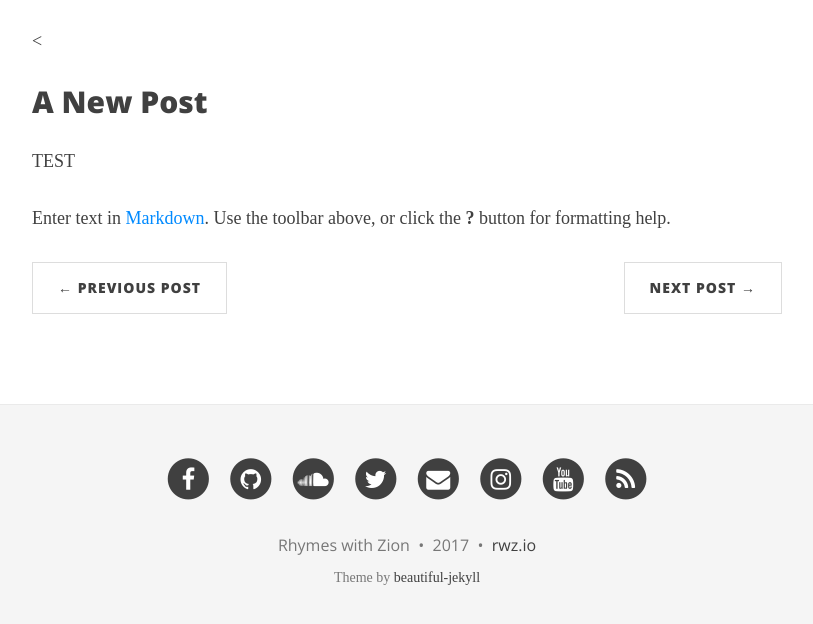
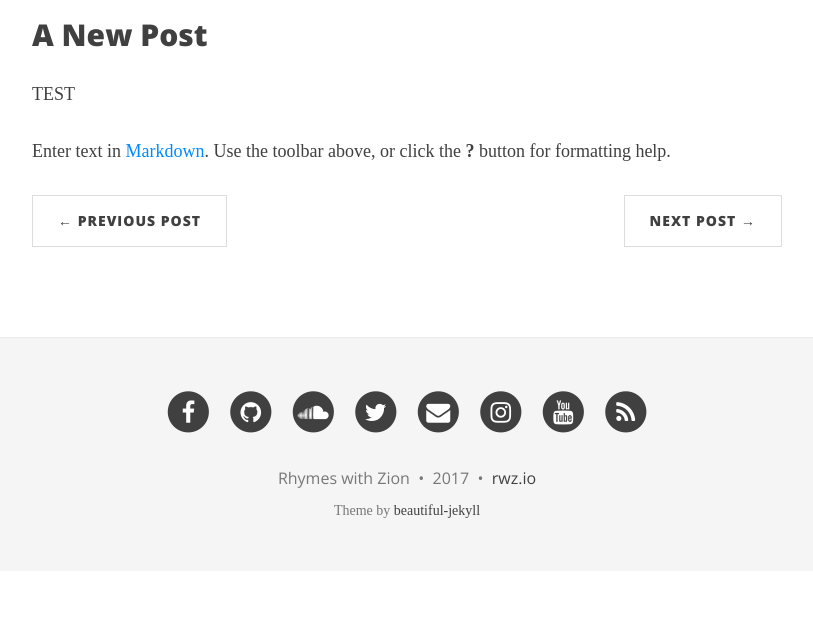
Before and after one commit to rhymeswithzion/rwz-test, a Jekyll site: the page built from _posts/2017-05-23-untittttttled.md, in a window 1280 px wide and 1390 px high. Shown: the part 752-1376 px from the top of the window, without its empty margins (233-1046 px from the left). Built offline with Jekyll 4.4.1, drawn with Linux system fonts in a browser that asks for light colours; some web fonts are replaced; comment, search, counter and statistics services are not loaded.

Commit message:
Update 2017-05-23-untittttttled.md

```diff
--- a/_posts/2017-05-23-untittttttled.md
+++ b/_posts/2017-05-23-untittttttled.md
@@ -7,7 +7,7 @@
 ---
 
 <style>.embed-container { position: relative; padding-bottom: 56.25%; height: 0; overflow: hidden; max-width: 100%; } .embed-container iframe, .embed-container object, .embed-container embed { position: absolute; top: 0; left: 0; width: 100%; height: 100%; }</style><br>
-<div class='embed-container'><iframe allowfullscreen="" src='https://www.youtube.com/embed/QjlFqgRbICY?rel=0&amp;showinfo=0' frameborder='0'> </iframe></div><
+<div class='embed-container'><iframe allowfullscreen="" src='https://www.youtube.com/embed/QjlFqgRbICY?rel=0&amp;showinfo=0' frameborder='0'> </iframe></div>
 
 ## A New Post
 
```
